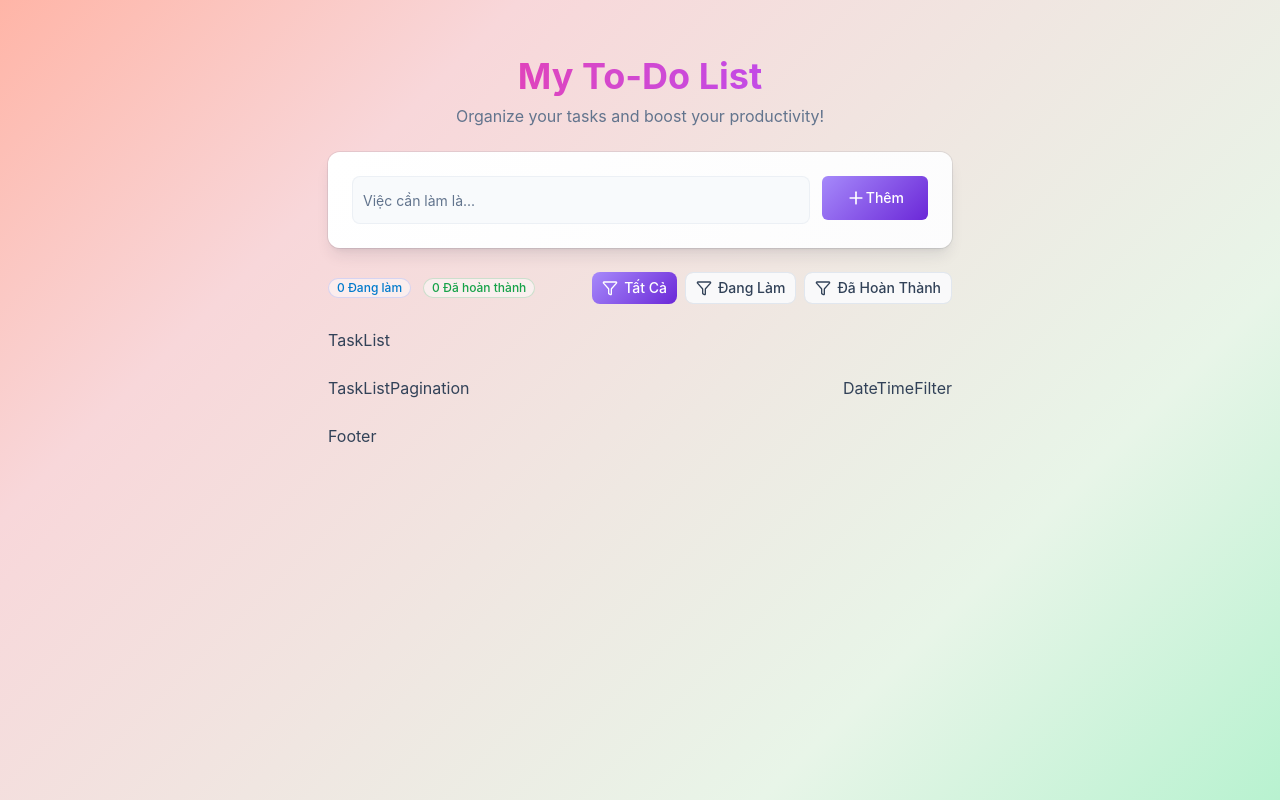
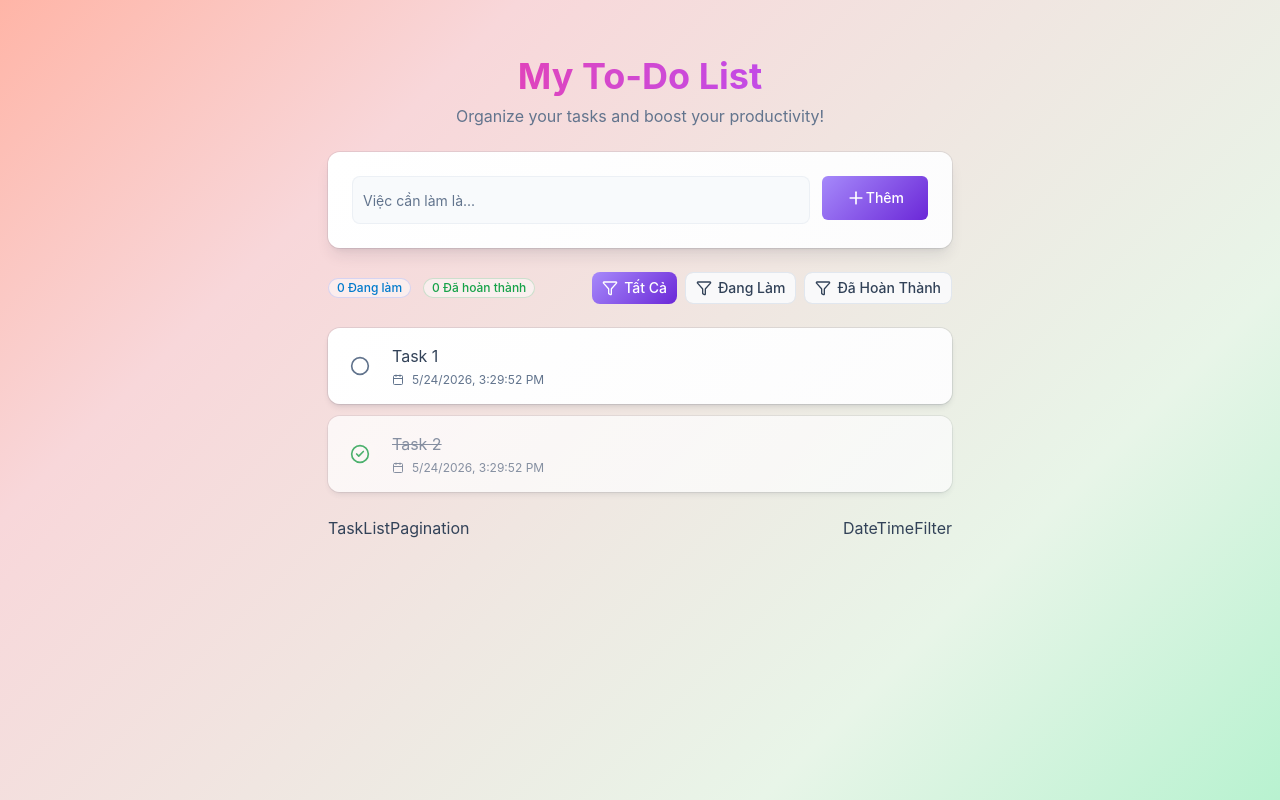
Before and after one commit to NMC2007/ToDoList_FullStack_Web, a React app in the folder frontend/: page / in a window 1280 px wide. Built offline with nearby package versions, Linux system fonts and the light colour scheme; the HTML template or start-up script is replaced by a standard one.

Commit message:
Complete the Task List UI and footer UI

```diff
--- a/frontend/src/components/AddTask.jsx
+++ b/frontend/src/components/AddTask.jsx
@@ -1,26 +1,30 @@
-import React from 'react'
-import { Card } from './ui/card'
-import { Input } from './ui/input'
-import { Button } from './ui/button'
-import { Plus } from 'lucide-react'
+import React from "react";
+import { Card } from "./ui/card";
+import { Input } from "./ui/input";
+import { Button } from "./ui/button";
+import { Plus } from "lucide-react";
 
 const AddTask = () => {
   return (
     <Card className="p-6 border-0 bg-gradient-card shadow-custom-lg">
-        <div className='flex flex-col gap-3 sm:flex-row'>
+      <div className="flex flex-col gap-3 sm:flex-row">
         <Input
-                type="Text"
+          type="text"
           placeholder="Việc cần làm là..."
           className="h-12 text-base bg-slate-50 sm:flex-1 border-border/50 focus:border-primary/80 focus:ring-1 focus:ring-primary/80 focus:ring-primary/50"
         />
 
-            <Button variant="gradient" size="xl" className="px-6 items-center justify-between">
-                <Plus className='size-5'/>
+        <Button
+          variant="gradient"
+          size="xl"
+          className="px-6 items-center justify-between"
+        >
+          <Plus className="size-5" />
           Thêm
         </Button>
       </div>
     </Card>
-  )
-}
+  );
+};
 
-export default AddTask
+export default AddTask;
--- a/frontend/src/components/Footer.jsx
+++ b/frontend/src/components/Footer.jsx
@@ -1,8 +1,32 @@
 import React from 'react'
 
-const Footer = () => {
+const Footer = ({ completedTaskCount = 0, activeTaskCount = 0 }) => {
   return (
-    <div>Footer</div>
+    <>
+      {completedTaskCount + activeTaskCount > 0 && (
+        <div className='text-center'>
+          <p className='text-sm text-muted-foreground'>
+            {
+              completedTaskCount > 0 && (
+                <>
+                  Tuyệt vời! Bạn đã hoàn thành {completedTaskCount} việc
+                  {
+                    activeTaskCount > 0 && `, còn ${activeTaskCount} việc nữa thôi. Cố lên!`
+                  }
+                </>
+              )
+            }
+            {
+              completedTaskCount === 0 && activeTaskCount > 0 && (
+                <>
+                  Hãy bắt đầu làm {activeTaskCount} nhiệm vụ nào!
+                </>
+              )
+            }
+          </p>
+        </div>
+      )}
+    </>
   )
 }
 
--- a/frontend/src/components/StatsAndFilters.jsx
+++ b/frontend/src/components/StatsAndFilters.jsx
@@ -1,45 +1,46 @@
-import React from 'react'
-import { Badge } from './ui/badge'
-import { FilterType } from '@/lib/data'
-import { Button } from './ui/button'
-import { Filter } from 'lucide-react'
+import React from "react";
+import { Badge } from "./ui/badge";
+import { FilterType } from "@/lib/data";
+import { Button } from "./ui/button";
+import { Filter } from "lucide-react";
 
-const StatsAndFilters = ({ completedTasksCount = 0, activeTasksCount = 0, filter = "ALL" }) => {
+const StatsAndFilters = ({
+  completedTasksCount = 0,
+  activeTasksCount = 0,
+  filter = "all",
+}) => {
   return (
-    <div className='flex flex-col items-start justify-between gap-4 sm:flex-row sm:items-center'>
-      <div className='flex gap-3'>
+    <div className="flex flex-col items-start justify-between gap-4 sm:flex-row sm:items-center">
+      <div className="flex gap-3">
         <Badge
-          variant='secondary'
-          className='bg-white/50 text-accent-foreground border-info/20'
+          variant="secondary"
+          className="bg-white/50 text-accent-foreground border-info/20"
         >
-          {activeTasksCount} {FilterType.ACTIVE}
+          {activeTasksCount} {FilterType.active}
         </Badge>
 
         <Badge
-          variant='secondary'
-          className='bg-white/50 text-success border-success/20'
+          variant="secondary"
+          className="bg-white/50 text-success border-success/20"
         >
-          {completedTasksCount} {FilterType.COMPLETED}
+          {completedTasksCount} {FilterType.completed}
         </Badge>
       </div>
 
-
-      <div className='flex flex-col gap-2 sm:flex-row'>
-        {
-          Object.keys(FilterType).map((type) => (
-            <Button
-              key = {type}
-              variant = {filter === type ? 'gradient' : 'outline'}
-              className = 'capitalize'
-            >
-              <Filter className='size-4'/>
-              {FilterType[type]}
-            </Button>
-          ))
-        }
+      <div className="flex flex-col gap-2 sm:flex-row">
+        {Object.keys(FilterType).map((type) => (
+          <Button
+            key={type}
+            variant={filter === type ? "gradient" : "outline"}
+            className="capitalize"
+          >
+            <Filter className="size-4" />
+            {FilterType[type]}
+          </Button>
+        ))}
       </div>
     </div>
-  )
-}
+  );
+};
 
-export default StatsAndFilters
+export default StatsAndFilters;
--- /dev/null
+++ b/frontend/src/components/TaskCard.jsx
@@ -0,0 +1,102 @@
+import React from "react";
+import { Card } from "@/components/ui/card";
+import { cn } from "@/lib/utils";
+import {
+  Calendar,
+  Circle,
+  CheckCircle2,
+  SquarePen,
+  Trash2,
+} from "lucide-react";
+import { Input } from "@/components/ui/input";
+import { Button } from "@/components/ui/button";
+
+const TaskCard = ({ task, index }) => {
+  console.log(task.status);
+  let isEditing = false;
+  return (
+    <Card
+      className={cn(
+        "p-4 border-0 bg-gradient-card shadow-custom-md hover:shadow-custom-lg transition-all duration-200 animate-fade-in group",
+        task.status === "completed" && "opacity-75",
+      )}
+      style={{ animationDelay: `${index * 50}ms` }}
+    >
+      <div className="flex items-center gap-4">
+        <Button
+          variant="ghost"
+          size="icon"
+          className={cn(
+            "flex-shrink-0 size-8 rounded-full transition-all duration-200 bg-white",
+            task.status === "completed"
+              ? "text-success hover:text-success/80"
+              : "text-muted-foreground hover:text-primary",
+          )}
+        >
+          {task.status === "completed" ? (
+            <CheckCircle2 className="size-5" />
+          ) : (
+            <Circle className="size-5" />
+          )}
+        </Button>
+
+        <div className="flex-1 min-w-0">
+          {isEditing ? (
+            <Input
+              placeholder="cần phải làm gì?"
+              className="flex-1 h-12 text-base border-border/50 focus:border-primary/50 focus:ring-primary/20"
+              type="text"
+            />
+          ) : (
+            <p
+              className={cn(
+                "text-base transition-all duration-200",
+                task.status === "completed"
+                  ? "line-through text-muted-foreground"
+                  : "text-foreground",
+              )}
+            >
+              {task.title}
+            </p>
+          )}
+
+          <div className="flex items-center gap-2 mt-1">
+            <Calendar className="size-3 text-muted-foreground" />
+            <span className="text-xs text-muted-foreground">
+              {new Date(task.createdAt).toLocaleString()}
+            </span>
+            {task.completeAt && (
+              <>
+                <span className="text-xs text-muted-foreground"> - </span>
+                <Calendar className="size-3 text-muted-foreground" />
+                <span className="text-xs text-muted-foreground">
+                  {new Date(task.completeAt).toLocaleString()}
+                </span>
+              </>
+            )}
+          </div>
+        </div>
+
+        <div className="hidden gap-2 group-hover:inline-flex animate-slide-up">
+          <Button
+            variant="ghost"
+            size="icon"
+            className="flex-shrink-0 transition-colors size-8 text-muted-foreground hover:text-info"
+          >
+            <SquarePen className="size-4" />
+          </Button>
+
+          <Button
+            variant="ghost"
+            size="icon"
+            className="flex-shrink-0 transition-colors size-8 text-muted-foreground hover:text-destructive"
+          >
+            <Trash2 />
+          </Button>
+        </div>
+      </div>
+    </Card>
+  );
+};
+
+export default TaskCard;
--- /dev/null
+++ b/frontend/src/components/TaskEmptyState.jsx
@@ -0,0 +1,30 @@
+import React from "react";
+import { Card } from "@/components/ui/card";
+import { Circle } from "lucide-react";
+
+const TaskEmptyState = ({ filter }) => {
+  return (
+    <Card className="p-8 text-center border-0 bg-gradient-card shadow-custom-md">
+      <div className="space-y-3">
+        <Circle className="size-12 mx-auto text-muted-foreground" />
+        <div>
+          <h3 className="font-medium text-foreground">
+            {filter === "active"
+              ? "Không có nhiệm vụ nào"
+              : filter === "completed"
+                ? "Chưa có nhiệm vụ nào hoàn thành"
+                : "Chưa có nhiệm vụ"}
+          </h3>
+          <p className="text-sm text-muted-foreground">
+            {filter === "all"
+              ? "Hãy thêm một nhiệm vụ mới để bắt đầu"
+              : `Chuyển hướng sang "Tất cả" để xem tất cả nhiệm vụ của bạn
+              ${filter === "active" ? "Những nhiệm vụ đã hoàn thành" : "Đang làm"}`}
+          </p>
+        </div>
+      </div>
+    </Card>
+  );
+};
+
+export default TaskEmptyState;
--- a/frontend/src/components/TaskList.jsx
+++ b/frontend/src/components/TaskList.jsx
@@ -1,9 +1,39 @@
-import React from 'react'
+import React from "react";
+import TaskEmptyState from "./TaskEmptyState";
+import TaskCard from "./TaskCard";
 
 const TaskList = () => {
+  let filter = "all";
+  const filteredTasks = [
+    {
+      _id: 1,
+      title: "Task 1",
+      status: "active",
+      completeAt: null,
+      createdAt: new Date(),
+      updatedAt: new Date(),
+    },
+    {
+      _id: 2,
+      title: "Task 2",
+      status: "completed",
+      completeAt: null,
+      createdAt: new Date(),
+      updatedAt: new Date(),
+    },
+  ];
+
+  if (filteredTasks.length === 0 || !filteredTasks) {
+    return <TaskEmptyState filter={filter} />;
+  }
+
   return (
-    <div>TaskList</div>
-  )
-}
+    <div className="space-y-3">
+      {filteredTasks.map((task, index) => (
+        <TaskCard key={task._id ?? index} task={task} index={index} />
+      ))}
+    </div>
+  );
+};
 
-export default TaskList
+export default TaskList;
--- a/frontend/src/lib/data.js
+++ b/frontend/src/lib/data.js
@@ -1,5 +1,5 @@
 export const FilterType = {
-    ALL: 'Tất cả',
-    ACTIVE: 'Đang làm',
-    COMPLETED: 'Đã hoàn thành',
+    all: 'Tất cả',
+    active: 'Đang làm',
+    completed: 'Đã hoàn thành',
 }
```
Lines whose indentation alone changed are shown as unchanged.
